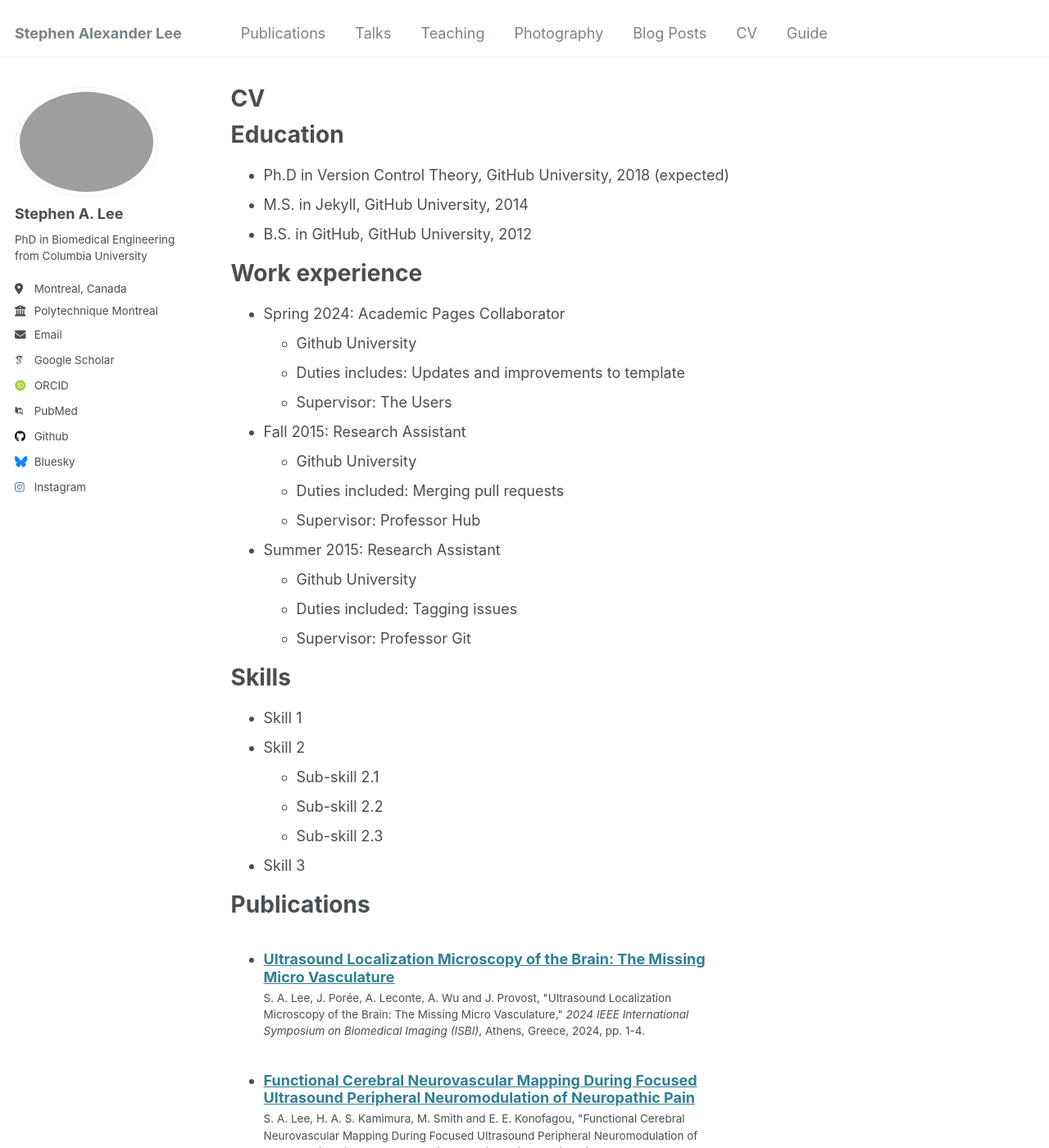
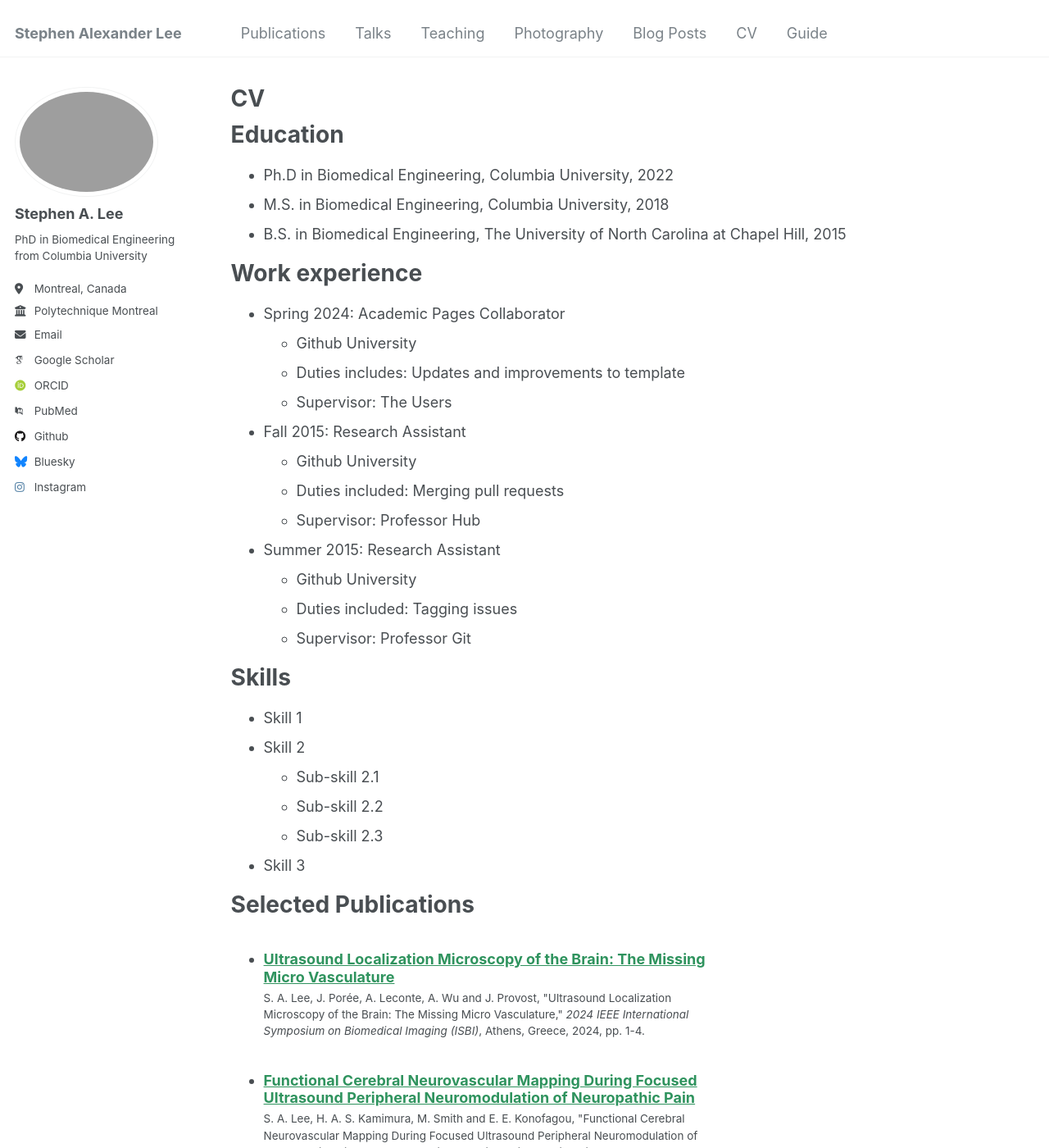
Before and after one commit to StephenAlexanderLee/stephenalexanderlee.github.io, a Jekyll site: the page built from _pages/cv.md, in a window 1280 px wide and 1400 px high. Shown: the whole window at 82% size. Built offline with Jekyll 4.4.1, drawn with Linux system fonts in a browser that asks for light colours; some web fonts are replaced.

Commit message:
updated colors

```diff
--- a/_pages/cv.md
+++ b/_pages/cv.md
@@ -11,9 +11,9 @@ redirect_from:
 
 Education
 ======
-* Ph.D in Version Control Theory, GitHub University, 2018 (expected)
-* M.S. in Jekyll, GitHub University, 2014
-* B.S. in GitHub, GitHub University, 2012
+* Ph.D in Biomedical Engineering, Columbia University, 2022
+* M.S. in Biomedical Engineering, Columbia University, 2018
+* B.S. in Biomedical Engineering, The University of North Carolina at Chapel Hill, 2015
 
 Work experience
 ======
@@ -41,7 +41,7 @@ Skills
   * Sub-skill 2.3
 * Skill 3
 
-Publications
+Selected Publications
 ======
   <ul>{% for post in site.publications reversed %}
     {% include archive-single-cv.html %}
--- a/_sass/_base.scss
+++ b/_sass/_base.scss
@@ -110,7 +110,6 @@ blockquote {
 }
 
 /* links */
-
 a {
   &:focus {
     @extend %tab-focus;
@@ -118,6 +117,7 @@ a {
 
   &:hover,
   &:active {
+    color: $link-color-hover;
     outline: 0;
   }
 }
--- a/_sass/_variables.scss
+++ b/_sass/_variables.scss
@@ -72,7 +72,7 @@ $primary-color              : #7a8288;
 $success-color              : #62c462;
 $warning-color              : #f89406;
 $danger-color               : #ee5f5b;
-$info-color                 : #2f7f93;
+$info-color                 : #2f935e;
 
 /* brands */
 $behance-color              : #1769FF;
```
Also changed, not shown: assets/css/academicons.min.css, 4 other files.
